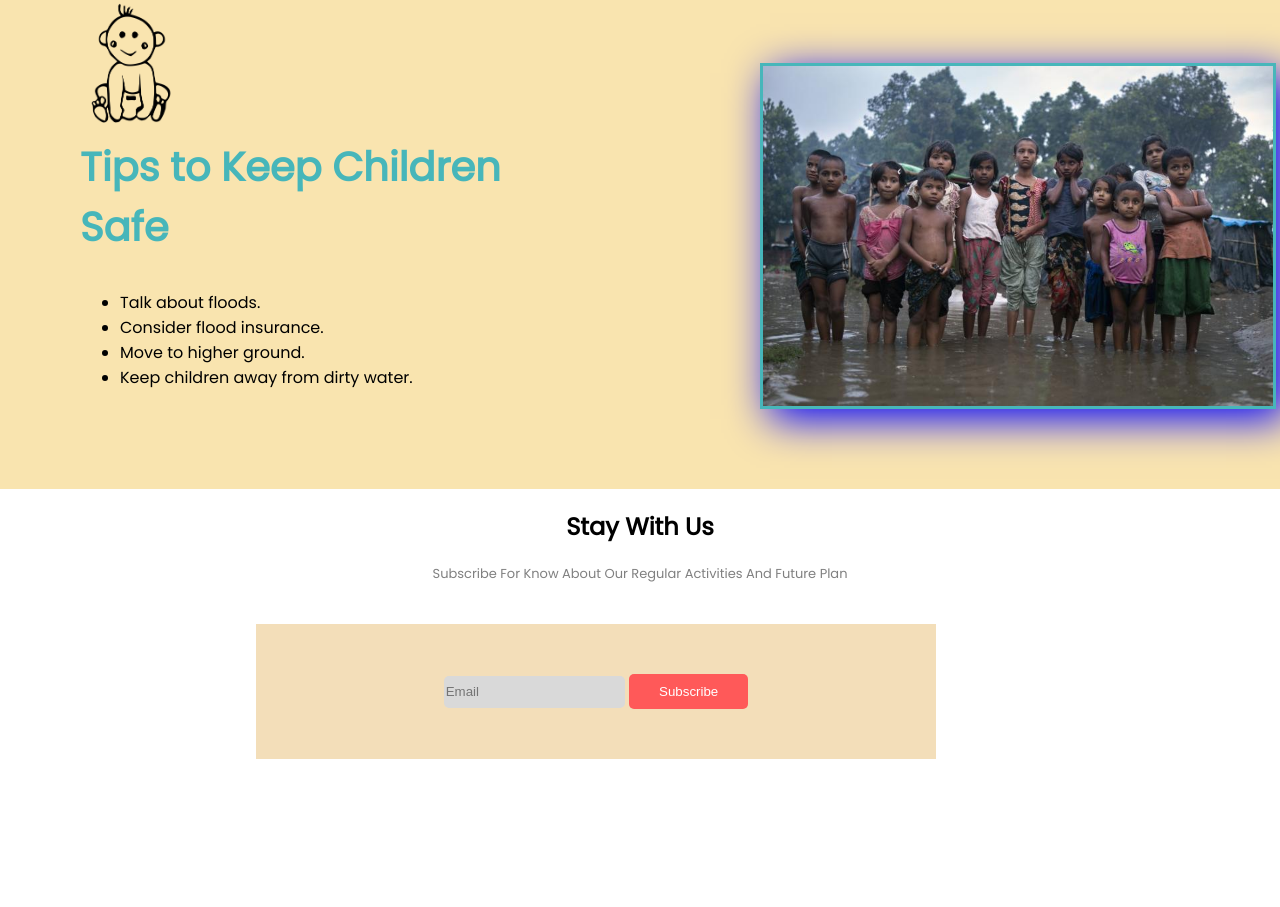
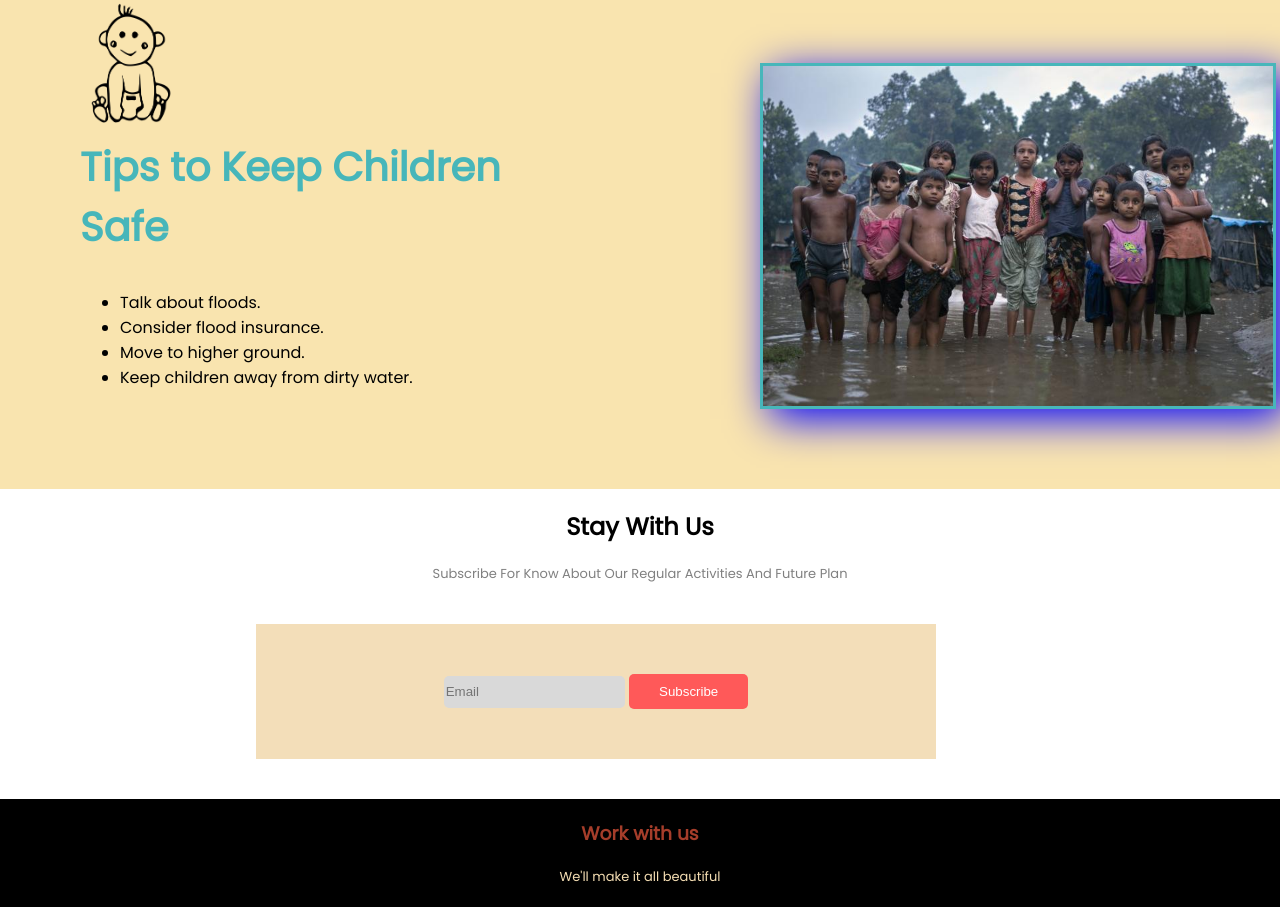
Before and after one commit to MR-MHB/about-donet, a plain HTML site: page indext.html in a window 1280 px wide. Shown: the part 1548-2455 px from the top of the page. Before the commit the page ends 2347 px from the top, so only its background shows below. Drawn offline with Linux system fonts and the light colour scheme.

Commit message:
footer section

```diff
--- a/indext.html
+++ b/indext.html
@@ -139,5 +139,9 @@
 
 
 </body>
+<footer>
+    <h3>Work with us</h3>
+    <p>We'll make it all beautiful </p>
+</footer>
 
 </html>
--- a/style.css
+++ b/style.css
@@ -220,3 +220,19 @@ input[type="radio"]:checked+label {
     padding: 10px 30px;
     border-radius: 5px;
 }
+
+footer {
+    text-align: center;
+    background-color: black;
+}
+
+footer h3 {
+    color: rgb(165, 61, 42);
+    padding-top: 20px;
+}
+
+footer p {
+    color: wheat;
+    margin-bottom: 0;
+    padding-bottom: 20px;
+}
```
